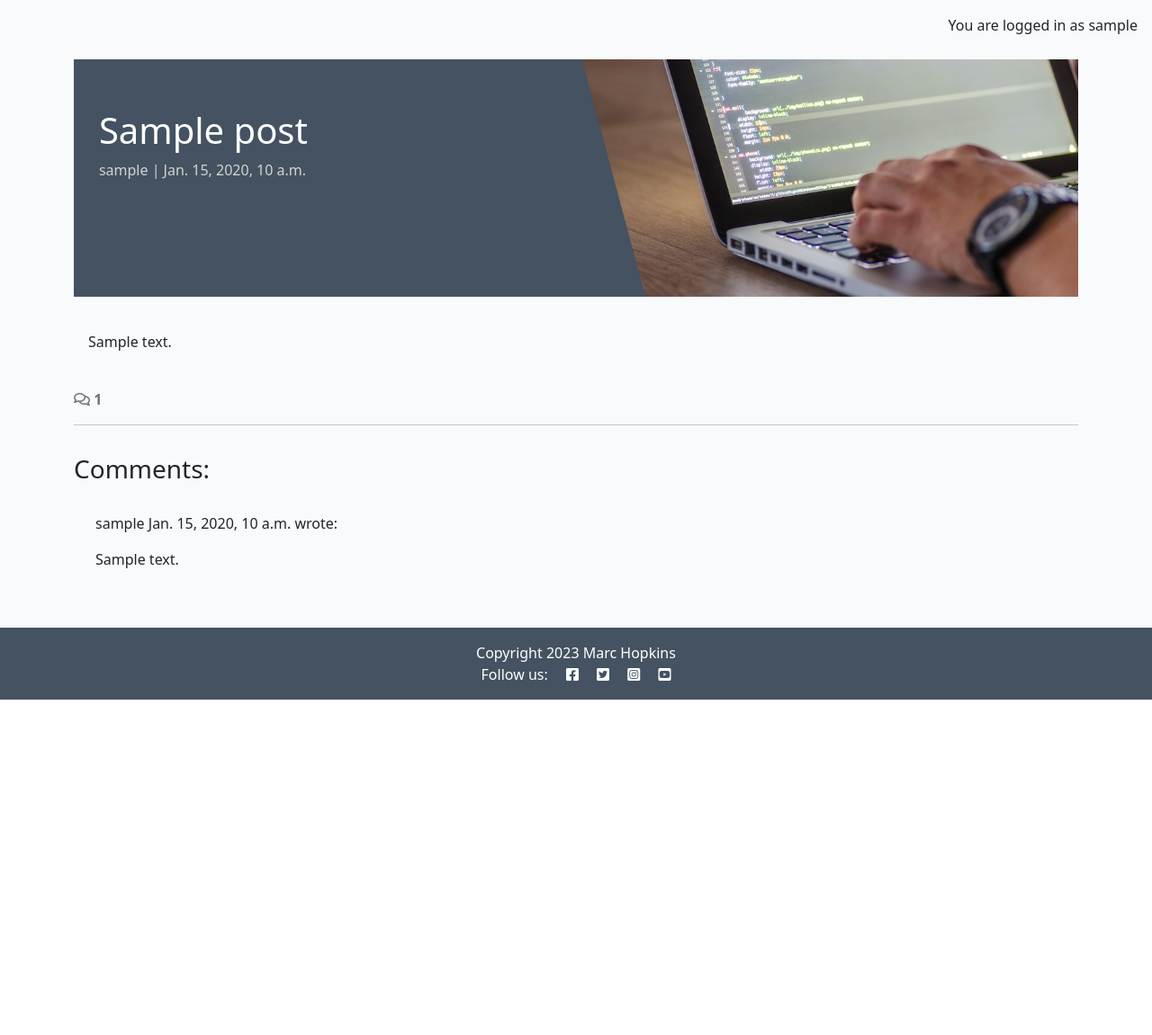
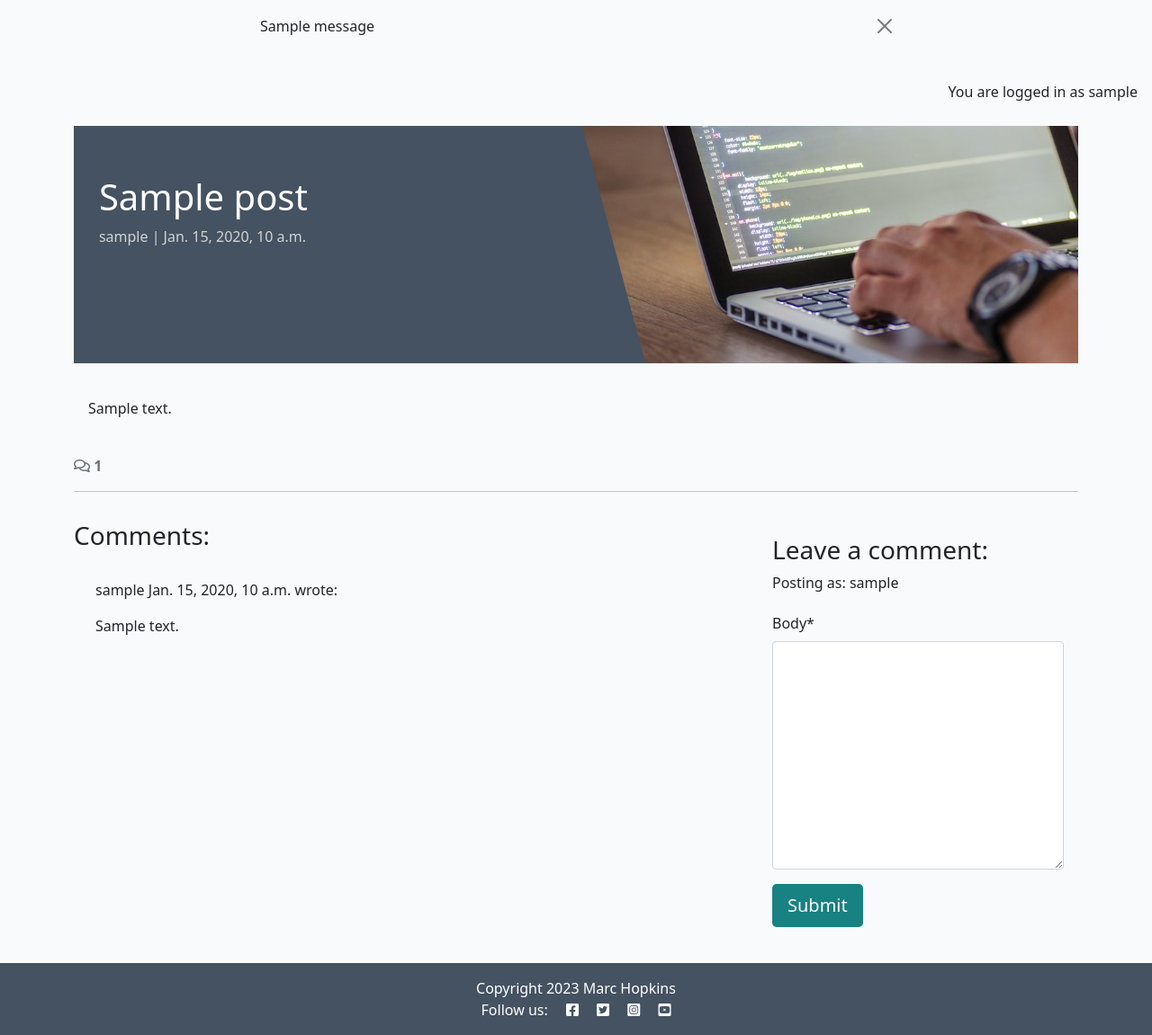
Before and after one commit to Marchopkins96/django-blog, a Django app: a page that uses templates/base.html in a window 1280 px wide. Shown: the part 60-1211 px from the top of the page at 90% size. Before the commit the page ends 838 px from the top, so only its background shows below. Run offline with Django 4.2, Linux system fonts and the light colour scheme; a user stored in the database is signed in; tables that the repository leaves empty hold one stand-in row (values such as "Sample post"); one stand-in notice (Sample message) is shown; some libraries are stand-ins or nearby versions.

Commit message:
Update as authenticated users can add their own comments

```diff
--- /dev/null
+++ b/blog/forms.py
@@ -0,0 +1,8 @@
+from .models import Comment
+from django import forms
+
+
+class CommentForm(forms.ModelForm):
+    class Meta:
+        model = Comment
+        fields = ('body',)
--- a/blog/templates/blog/post_detail.html
+++ b/blog/templates/blog/post_detail.html
@@ -1,5 +1,6 @@
 {% extends 'base.html' %} {% block content %}
 {% load static %}
+{% load crispy_forms_tags %}
 
 <div class="masthead">
     <div class="container">
@@ -70,6 +71,24 @@
         {% endfor %}
       </div>
     </div>
+    <!-- Creating New Comments -->
+    <div class="col-md-4 card mb-4 mt-3">
+        <div class="card-body">
+          {% if user.is_authenticated %}
+          <h3>Leave a comment:</h3>
+          <p>Posting as: {{ user.username }}</p>
+          <form id="commentForm" method="post"
+            style="margin-top: 1.3em;">
+            {{ comment_form | crispy }}
+            {% csrf_token %}
+            <button id="submitButton" type="submit"
+              class="btn btn-signup btn-lg">Submit</button>
+          </form>
+          {% else %}
+          <p>Log in to leave a comment</p>
+          {% endif %}
+        </div>
+      </div>
   </div>
 </div>
 
--- a/blog/views.py
+++ b/blog/views.py
@@ -1,6 +1,8 @@
 from django.shortcuts import render, get_object_or_404
 from django.views import generic
+from django.contrib import messages
 from .models import Post
+from .forms import CommentForm
 
 # Create your views here.
 
@@ -27,6 +29,20 @@ def post_detail(request, slug):
     post = get_object_or_404(queryset, slug=slug)
     comments = post.comments.all().order_by("-created_on")
     comment_count = post.comments.filter(approved=True).count()
+    if request.method == "POST":
+        comment_form = CommentForm(data=request.POST)
+        if comment_form.is_valid():
+            comment = comment_form.save(commit=False)
+            comment.author = request.user
+            comment.post = post
+            comment.save()
+            messages.add_message(
+                request, messages.SUCCESS,
+                'Comment submitted and awaiting approval'
+            )
+
+    comment_form = CommentForm()
+
 
     return render(
         request,
@@ -34,5 +50,6 @@ def post_detail(request, slug):
         {"post": post,
         "comments": comments,
         "comment_count": comment_count,
+        "comment_form": comment_form,
         },
     )
--- a/codestar/settings.py
+++ b/codestar/settings.py
@@ -46,6 +46,8 @@ INSTALLED_APPS = [
     'allauth',
     'allauth.account',
     'allauth.socialaccount',
+    'crispy_forms',
+    'crispy_bootstrap5',
     'django_summernote',
     'blog',
     'about',
@@ -54,6 +56,9 @@ INSTALLED_APPS = [
 SITE_ID = 1
 LOGIN_REDIRECT_URL = '/'
 LOGOUT_REDIRECT_URL = '/'
+
+CRISPY_ALLOWED_TEMPLATE_PACKS = "bootstrap5"
+CRISPY_TEMPLATE_PACK = "bootstrap5"
 
 MIDDLEWARE = [
     'django.middleware.security.SecurityMiddleware',
--- a/requirements.txt
+++ b/requirements.txt
@@ -1,7 +1,9 @@
 asgiref==3.8.1
+crispy-bootstrap5==0.7
 dj-database-url==0.5.0
 Django==4.2.11
 django-allauth==0.57.2
+django-crispy-forms==2.1
 django-summernote==0.8.20.0
 gunicorn==20.1.0
 oauthlib==3.2.2
--- a/templates/base.html
+++ b/templates/base.html
@@ -74,6 +74,21 @@
         </div>
     </nav>
 
+    <div class="container">
+        <div class="row">
+          <div class="col-md-8 offset-md-2">
+            {% for message in messages %}
+            <div class="alert {{ message.tags }} alert-dismissible
+              fade show" id="msg" role="alert">
+              {{ message | safe }}
+              <button type="button" class="btn-close"
+                data-bs-dismiss="alert" aria-label="Close"></button>
+            </div>
+            {% endfor %}
+          </div>
+        </div>
+    </div>
+
     <main class="flex-shrink-0 main-bg">
         {% if user.is_authenticated %}
         <p class="text-end m-3">You are logged in as {{ user }}</p>
```
